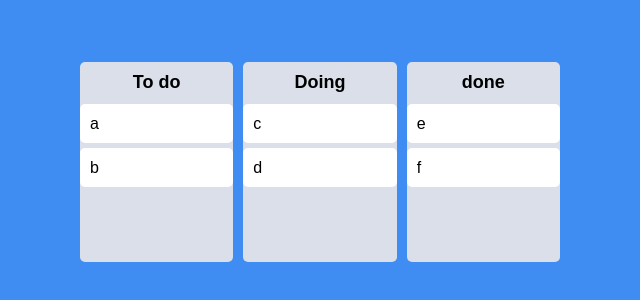
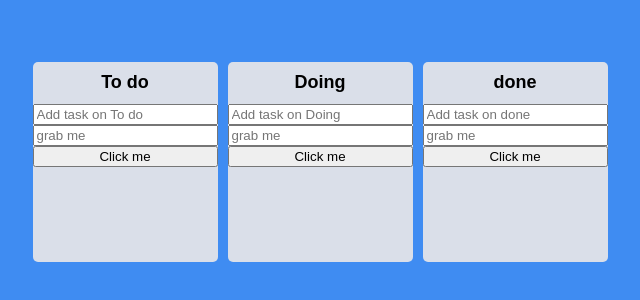
Before and after one commit to pongdang04/Nomad-Trello, a React (Create React App) app in the folder trello/: page / in a window 1280 px wide. Shown: the part 238-538 px from the top of the page, without its empty margins (320-960 px from the left). Built offline with nearby package versions, Linux system fonts and the light colour scheme.

Commit message:
add custom elements + Changed struct of data

```diff
--- a/trello/package.json
+++ b/trello/package.json
@@ -13,6 +13,7 @@
     "react": "^18.3.1",
     "react-beautiful-dnd": "^13.1.1",
     "react-dom": "^18.3.1",
+    "react-hook-form": "^7.54.2",
     "react-scripts": "5.0.1",
     "recoil": "^0.7.7",
     "styled-components": "^6.1.15",
--- a/trello/src/App.tsx
+++ b/trello/src/App.tsx
@@ -1,4 +1,9 @@
-import { DragDropContext, Draggable, Droppable, DropResult } from "react-beautiful-dnd";
+import {
+  DragDropContext,
+  Draggable,
+  Droppable,
+  DropResult,
+} from "react-beautiful-dnd";
 import { useRecoilState } from "recoil";
 import styled from "styled-components";
 import { toDoState } from "./atoms";
@@ -22,53 +27,55 @@ const Wrapper = styled.div`
   height: 100vh;
 `;
 
-export function App(){
-  const [toDos, setToDos]=useRecoilState(toDoState);
+export function App() {
+  const [toDos, setToDos] = useRecoilState(toDoState);
 
-  const dragEnd=(info:DropResult)=>{
-    const {destination, draggableId, source}=info;
-    if(!destination)return;//if it isn't moved -> kill the func
+  const dragEnd = (info: DropResult) => {
+    const { destination, draggableId, source } = info;
+    if (!destination) return; //if it isn't moved -> kill the func
 
-    console.log(info);//check info
+    console.log(info); //check info
 
-    if(destination?.droppableId===source.droppableId){
-      setToDos((oldToDos)=>{
-        const boardCopy=[...oldToDos[source.droppableId]]
-        const sourceToDo=boardCopy.splice(source.index,1);
-        boardCopy.splice(destination?.index, 0, ...sourceToDo)
+    if (destination?.droppableId === source.droppableId) {
+      setToDos((oldToDos) => {
+        const boardCopy = [...oldToDos[source.droppableId]];
+        const sourceToDo = boardCopy.splice(source.index, 1);
+        boardCopy.splice(destination?.index, 0, ...sourceToDo);
         return {
           ...oldToDos,
-          [source.droppableId]:boardCopy
-        }})
-    }
-    else if(destination?.droppableId!==source.droppableId){
-      setToDos((allBoards)=>{
+          [source.droppableId]: boardCopy,
+        };
+      });
+    } else if (destination?.droppableId !== source.droppableId) {
+      setToDos((allBoards) => {
         //get array of destinaion and source
-        const sourceBoard=[...allBoards[source.droppableId]];
-        const destinationBoard=[...allBoards[destination.droppableId]];
+        const sourceBoard = [...allBoards[source.droppableId]];
+        const destinationBoard = [...allBoards[destination.droppableId]];
 
         //delete
-        const sourceToDo=sourceBoard.splice(source.index,1);
+        const sourceToDo = sourceBoard.splice(source.index, 1);
 
         //add -> to the destination
-        destinationBoard.splice(destination?.index, 0, ...sourceToDo)
+        destinationBoard.splice(destination?.index, 0, ...sourceToDo);
 
         return {
           ...allBoards,
-          [source.droppableId]:sourceBoard,
-          [destination.droppableId]:destinationBoard
-        }})
+          [source.droppableId]: sourceBoard,
+          [destination.droppableId]: destinationBoard,
+        };
+      });
     }
   };
 
   return (
-  <DragDropContext onDragEnd={dragEnd}>
-    <Wrapper>
-      <Boards>
-        {Object.keys(toDos).map(boardId=>
-          <Board key={boardId} toDos={toDos[boardId]} boardId={boardId}/>
-        )}
-      </Boards>
-    </Wrapper>
-  </DragDropContext>)
+    <DragDropContext onDragEnd={dragEnd}>
+      <Wrapper>
+        <Boards>
+          {Object.keys(toDos).map((boardId) => (
+            <Board key={boardId} toDos={toDos[boardId]} boardId={boardId} />
+          ))}
+        </Boards>
+      </Wrapper>
+    </DragDropContext>
+  );
 }
--- a/trello/src/atoms.tsx
+++ b/trello/src/atoms.tsx
@@ -1,14 +1,19 @@
 import { atom } from "recoil";
 
-interface ITodoState{
-  [key:string]:string[]
+export interface ITodo {
+  id: number;
+  text: string;
 }
 
-export const toDoState=atom<ITodoState>({
-  key:"toDo",
-  default:{
-    "To do":["a", "b" ],
-    "Doing":[ "c", "d"],
-    "done":["e", "f"]
-  }
+interface ITodoState {
+  [key: string]: ITodo[];
+}
+
+export const toDoState = atom<ITodoState>({
+  key: "toDo",
+  default: {
+    "To do": [],
+    Doing: [],
+    done: [],
+  },
 });
--- a/trello/src/components/Board.tsx
+++ b/trello/src/components/Board.tsx
@@ -1,6 +1,9 @@
-import { Droppable } from "react-beautiful-dnd"
+import { Droppable } from "react-beautiful-dnd";
 import styled from "styled-components";
 import DraggableCard from "./DraggableCard";
+import { useRef } from "react";
+import { useForm } from "react-hook-form";
+import { ITodo } from "../atoms";
 
 const Wrapper = styled.div`
   padding: 10px 0px;
@@ -19,40 +22,77 @@ const Title = styled.h2`
   margin-bottom: 10px;
   font-size: 18px;
 `;
-interface IAreaProps{
-  isDraggingOver:boolean,
-  isdraggingFromThis:boolean
+interface IAreaProps {
+  isDraggingOver: boolean;
+  isdraggingFromThis: boolean;
 }
-const Area=styled.div<IAreaProps>`
-  background-color:${props=>props.isDraggingOver? '#dfe6e9'
-  :props.isdraggingFromThis?'#b2bec3'
-  :"transparent"};
-  flex-grow: 1
-`
+const Area = styled.div<IAreaProps>`
+  background-color: ${(props) =>
+    props.isDraggingOver
+      ? "#dfe6e9"
+      : props.isdraggingFromThis
+        ? "#b2bec3"
+        : "transparent"};
+  flex-grow: 1;
+`;
 
-interface IBoradProps{
-  toDos:string[],
-  boardId:string
+interface IBoradProps {
+  toDos: ITodo[];
+  boardId: string;
 }
 
-function Board({toDos, boardId}:IBoradProps){
-  return(
+const Form = styled.form`
+  width: 100%;
+  input {
+    width: 100%;
+  }
+`;
+interface IForm {
+  todo: string;
+}
+function Board({ toDos, boardId }: IBoradProps) {
+  const { register, setValue, handleSubmit } = useForm<IForm>();
+  const inputRef = useRef<HTMLInputElement>(null);
+  const onClick = () => {
+    inputRef.current?.focus();
+  };
+  const onValid = (data: IForm) => {
+    setValue("todo", "");
+  };
+  return (
     <Wrapper>
       <Title>{boardId}</Title>
+      <Form onSubmit={handleSubmit(onValid)}>
+        <input
+          {...register("todo", { required: true })}
+          type="text"
+          placeholder={`Add task on ${boardId}`}
+        />
+      </Form>
+      <input ref={inputRef} placeholder="grab me"></input>
+      <button onClick={onClick}>Click me</button>
       <Droppable droppableId={boardId}>
-          {(magic,snapshot) => (
-            <Area isDraggingOver={snapshot.isDraggingOver} isdraggingFromThis={Boolean(snapshot.draggingFromThisWith)}
-
-            ref={magic.innerRef} {...magic.droppableProps}>
+        {(magic, snapshot) => (
+          <Area
+            isDraggingOver={snapshot.isDraggingOver}
+            isdraggingFromThis={Boolean(snapshot.draggingFromThisWith)}
+            ref={magic.innerRef}
+            {...magic.droppableProps}
+          >
             {toDos.map((toDo, index) => (
-                <DraggableCard key={toDo} index={index} element={toDo} />
+              <DraggableCard
+                key={toDo.id}
+                index={index}
+                todoText={toDo.text}
+                todoId={toDo.id}
+              />
             ))}
             {magic.placeholder}
           </Area>
         )}
       </Droppable>
     </Wrapper>
-  )
+  );
 }
 
 export default Board;
--- a/trello/src/components/DraggableCard.tsx
+++ b/trello/src/components/DraggableCard.tsx
@@ -1,27 +1,35 @@
-import { Draggable } from "react-beautiful-dnd"
-import styled from "styled-components"
-import React from "react"
+import { Draggable } from "react-beautiful-dnd";
+import styled from "styled-components";
+import React from "react";
 
-interface IDraggableCardProps{
-  index:number,
-  element: string
+interface IDraggableCardProps {
+  index: number;
+  todoText: string;
+  todoId: number;
 }
-const Card = styled.div<{isDragging:boolean}>`
+const Card = styled.div<{ isDragging: boolean }>`
   border-radius: 5px;
   margin-bottom: 5px;
   padding: 10px 10px;
-  background-color: ${(props) => props.isDragging? '#74b9ff' :props.theme.cardColor};
+  background-color: ${(props) =>
+    props.isDragging ? "#74b9ff" : props.theme.cardColor};
 `;
 
-function DraggableCard({index, element}:IDraggableCardProps){
-  return(
-    <Draggable key={index} draggableId={element} index={index}>
-    {(draggableMagic1, snapshot)=>
-      <Card isDragging={snapshot.isDragging} ref={draggableMagic1.innerRef}{...draggableMagic1.draggableProps}{...draggableMagic1.dragHandleProps}>
-        {element}
-      </Card>}
-  </Draggable>
-  )
+function DraggableCard({ index, todoText, todoId }: IDraggableCardProps) {
+  return (
+    <Draggable key={index} draggableId={todoId + ""} index={index}>
+      {(draggableMagic1, snapshot) => (
+        <Card
+          isDragging={snapshot.isDragging}
+          ref={draggableMagic1.innerRef}
+          {...draggableMagic1.draggableProps}
+          {...draggableMagic1.dragHandleProps}
+        >
+          {todoText}
+        </Card>
+      )}
+    </Draggable>
+  );
 }
 
 export default React.memo(DraggableCard);
```
Also changed, not shown: 1 other file (tests, documents, lock files or other folders). Lines whose indentation alone changed are shown as unchanged.
